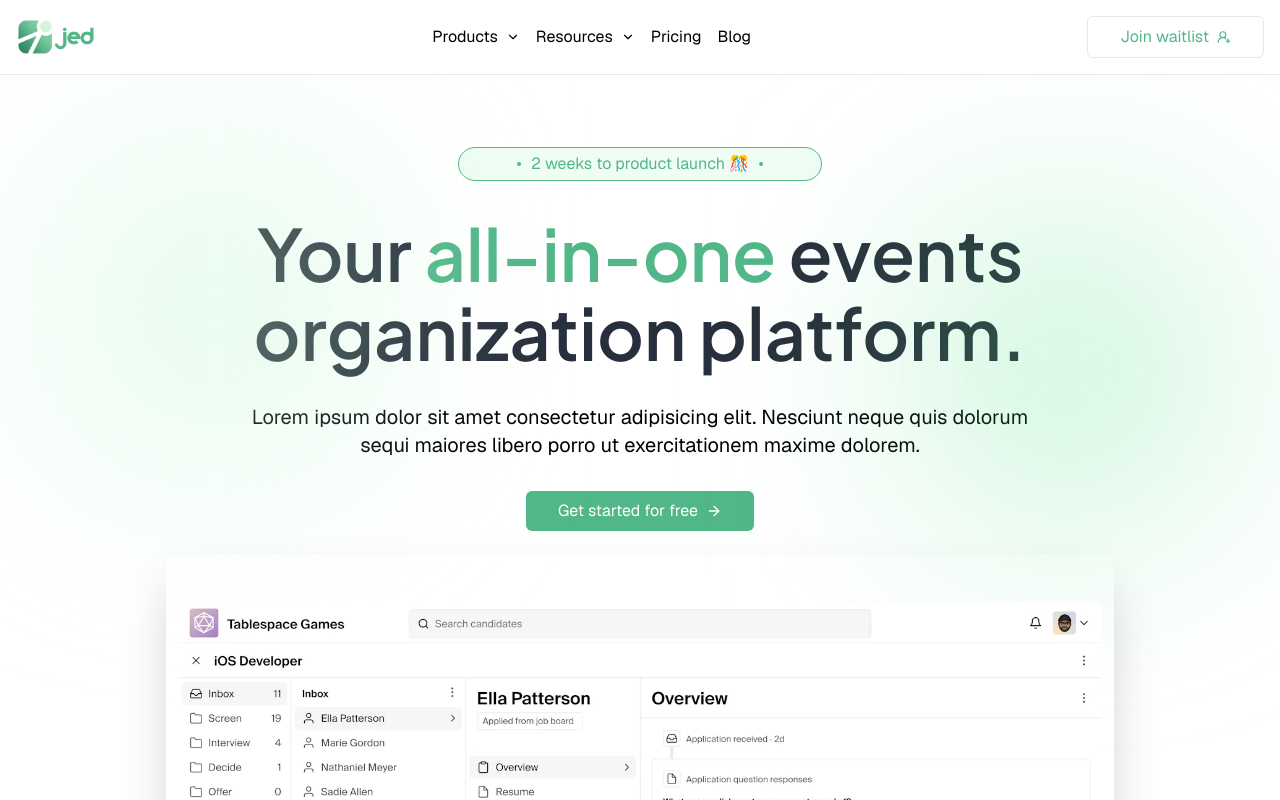
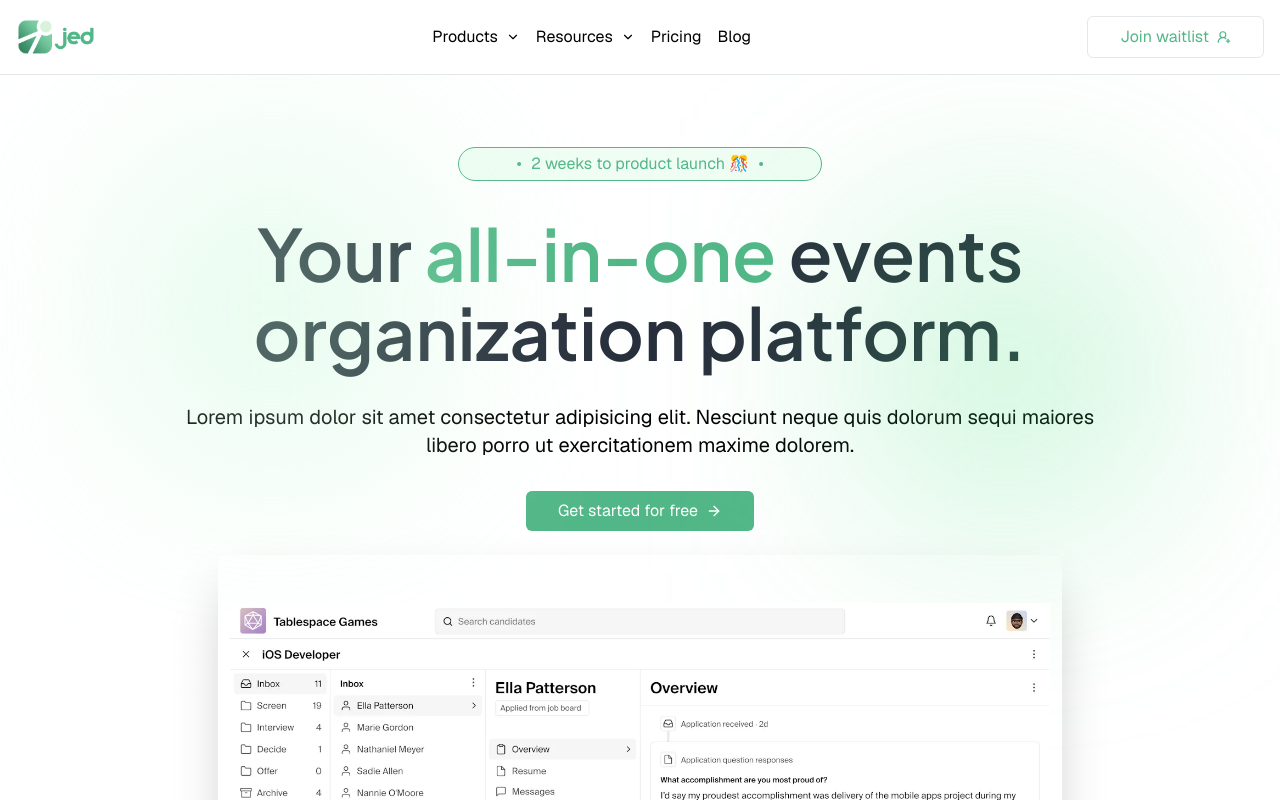
Before and after one commit to InteliTech-Inc/jed, a Next.js app: page / in a window 1280 px wide. Shown: the top 800 px of the page. Built offline with nearby package versions, Linux system fonts and the light colour scheme.

Commit message:
feat(app): responsiveness

```diff
--- a/src/app/(landing)/components/hero.tsx
+++ b/src/app/(landing)/components/hero.tsx
@@ -19,11 +19,11 @@ export default function Hero() {
     }
   }, [isInView]);
   return (
-    <section className="w-full  z-10 grid place-content-center lg:p-12 pt-16">
+    <section className="w-full  z-10 grid place-content-center lg:p-12 pt-16 lg:w-[90%] mx-auto">
       <section className="relative">
         <div className=" hidden lg:block absolute w-60 aspect-square bg-green-400/40 blur-[120px]  right-[4%] bottom-[15%]  animate-pulse duration-1000" />
         <div className="absolute w-60 aspect-square bg-green-200/60 blur-[120px]  left-[4%] top-[15%]" />
-        <section className="flex flex-col gap-8 p-2 lg:p-6 text-center w-full lg:w-4/5 mx-auto">
+        <section className="flex flex-col gap-8 p-2 lg:p-6 text-center w-full md::w-4/5 mx-auto">
           <Badge>
             <p className="flex">
               {" "}
@@ -35,7 +35,7 @@ export default function Hero() {
             Your <mark className=" text-secondary">all-in-one</mark> events
             organization platform.
           </h1>
-          <p className=" lg:px-12 mx-auto text-lg lg:text-xl">
+          <p className=" lg:px-12 mx-auto text-lg  md:text-xl">
             Lorem ipsum dolor sit amet consectetur adipisicing elit. Nesciunt
             neque quis dolorum sequi maiores libero porro ut exercitationem
             maxime dolorem.
--- a/src/app/(landing)/components/product.tsx
+++ b/src/app/(landing)/components/product.tsx
@@ -45,7 +45,7 @@ export default function Product() {
           </mark>
         </motion.p>
       </section>
-      <section className=" grid lg:grid-cols-3 gap-4 px-8 py-12">
+      <section className=" grid md:grid-cols-2 lg:grid-cols-3 gap-4 px-8 py-12">
         {Products.map(({ name, img_url, description }) => {
           return (
             <div key={name} className=" border rounded-3xl p-4 bg-neutral-50">
--- a/src/app/(landing)/page.tsx
+++ b/src/app/(landing)/page.tsx
@@ -7,7 +7,7 @@ import Globe from "./components/globe";
 import Footer from "./components/footer";
 export default async function Home() {
   return (
-    <div className="w-full  mx-auto max-w-screen-xl ">
+    <div className="w-full  mx-auto max-w-screen-2xl ">
       <Navbar />
       <Hero />
       <Product />
```
